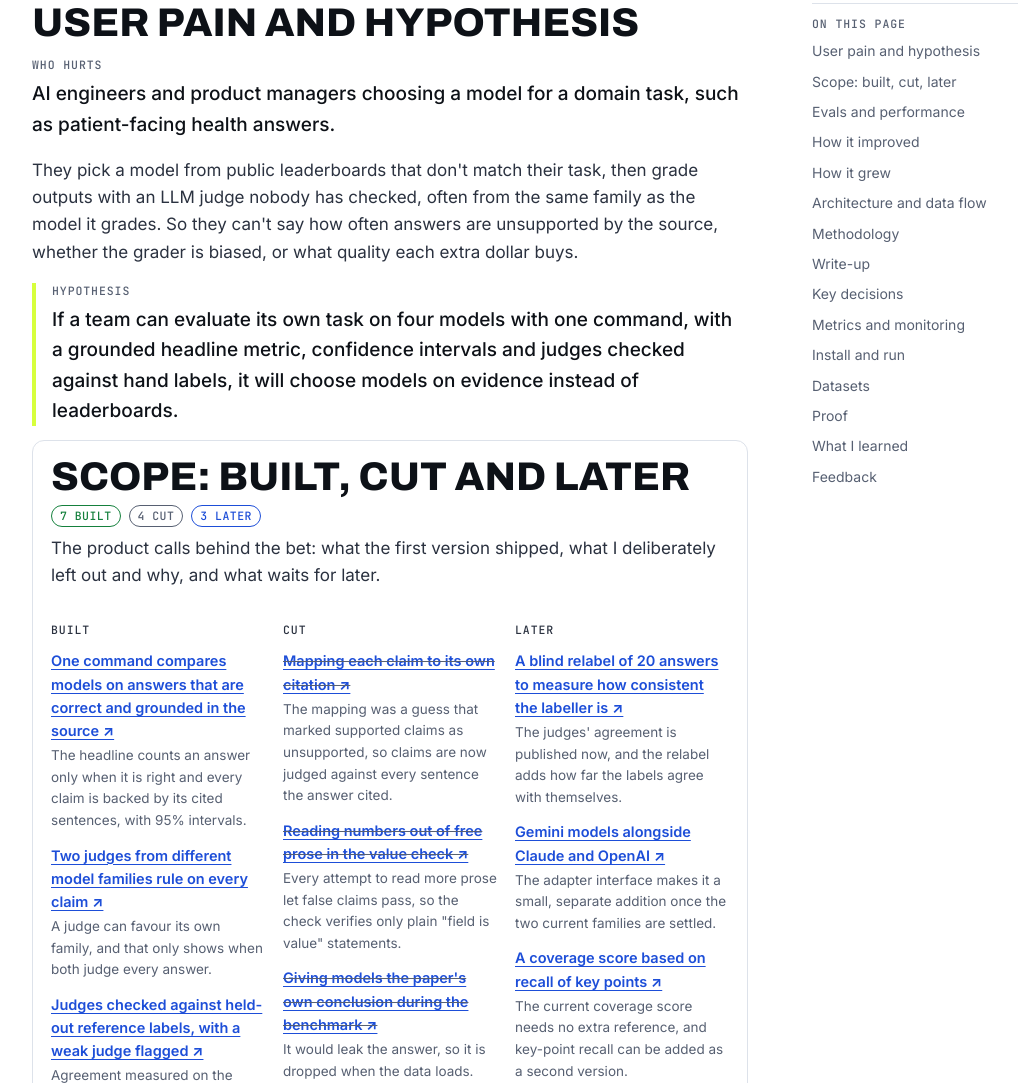
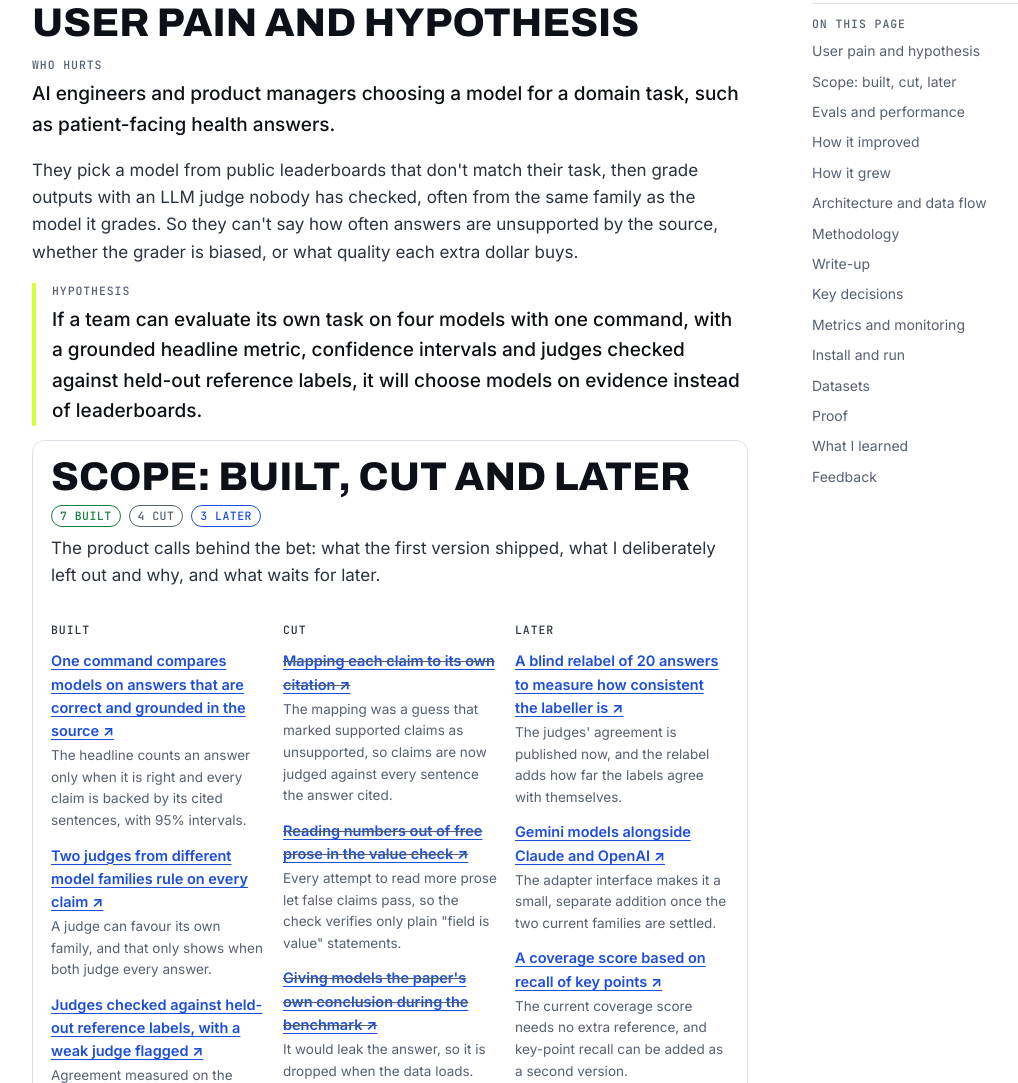
Before and after one commit to biplob819/biplob819.github.io, an Astro site: page /projects/evalkit in a window 1280 px wide. Shown: the part 2402-3485 px from the top of the page, without its empty margins (88-1106 px from the left). Built offline with nearby package versions, Linux system fonts and the light colour scheme; Astro itself is replaced by a stand-in of ours.

Commit message:
evalkit: bet says held-out reference labels (owner approved, widget; follows EvalKit D-81)
Co-Authored-By: Claude Opus 5.5 <noreply@anthropic.com>
Claude-Session: https://claude.ai/code/session_01W8ksYBaTyiZ2u5GuYcNe4F

```diff
--- a/src/content/projects/evalkit.md
+++ b/src/content/projects/evalkit.md
@@ -260,7 +260,7 @@ story:
       quality each extra dollar buys.
   bet: If a team can evaluate its own task on four models with one command, with a
     grounded headline metric, confidence intervals and judges checked against
-    hand labels, it will choose models on evidence instead of leaderboards.
+    held-out reference labels, it will choose models on evidence instead of leaderboards.
   evals:
     - name: Grounded answers
       data: 200 PubMedQA questions, 4 models (2 Claude, 2 OpenAI)
```
